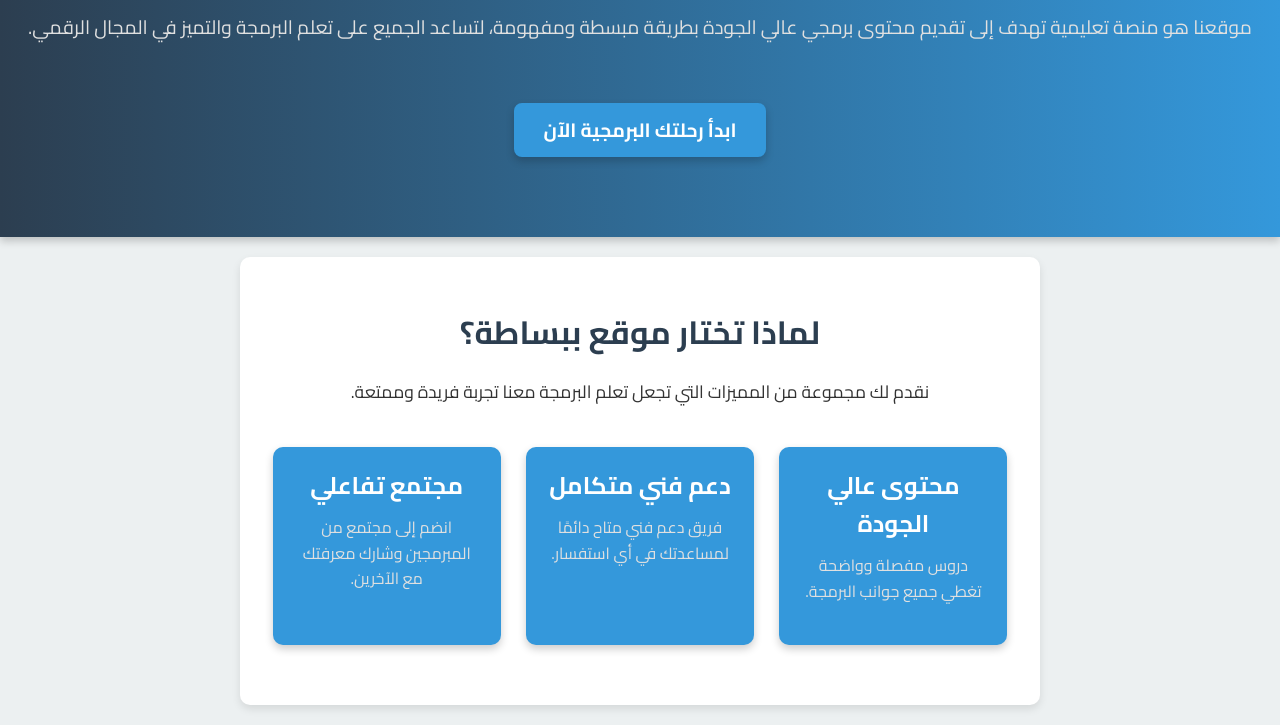
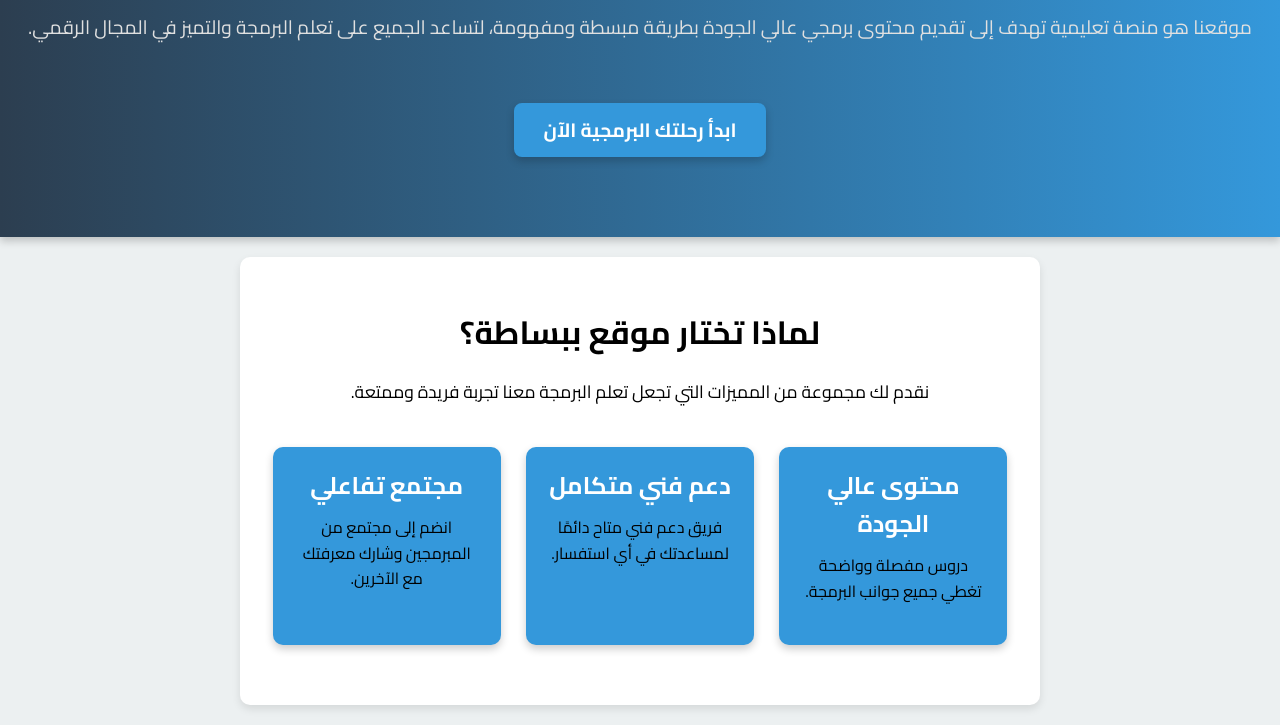
Before and after one commit to BBSATAH/application, a plain HTML site: page index.html in a window 1280 px wide. Shown: the part 160-885 px from the top of the page. Drawn offline with Linux system fonts and the light colour scheme; a script that the page names is missing.

Commit message:
Update styles.css

```diff
--- a/styles.css
+++ b/styles.css
@@ -73,11 +73,11 @@ header p {
 .content h2 {
     font-size: 2rem;
     margin-bottom: 20px;
-    color: #2C3E50; /* لون النص داكن */
+    color: black; /* لون النص داكن */
 }
 .content p {
     font-size: 1.1rem;
-    color: #333; /* لون النص داكن */
+    color:black; /* لون النص داكن */
     margin-bottom: 20px;
 }
 .features {
@@ -106,7 +106,7 @@ header p {
 }
 .feature p {
     font-size: 1rem;
-    color: #e0e0e0; /* لون رمادي فاتح */
+    color:black; /* لون رمادي فاتح */
 }
 /* Footer */
 .site-footer {
```
